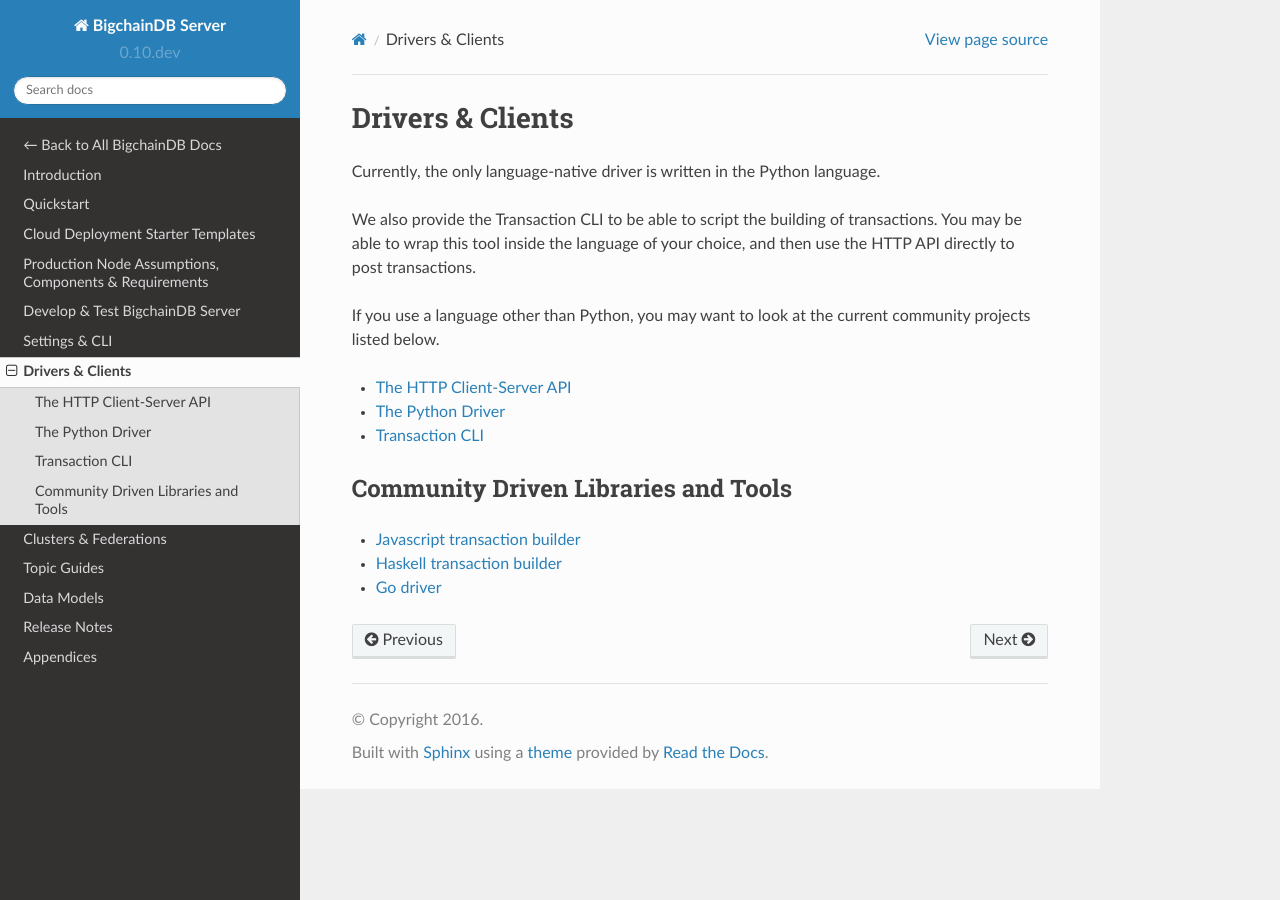
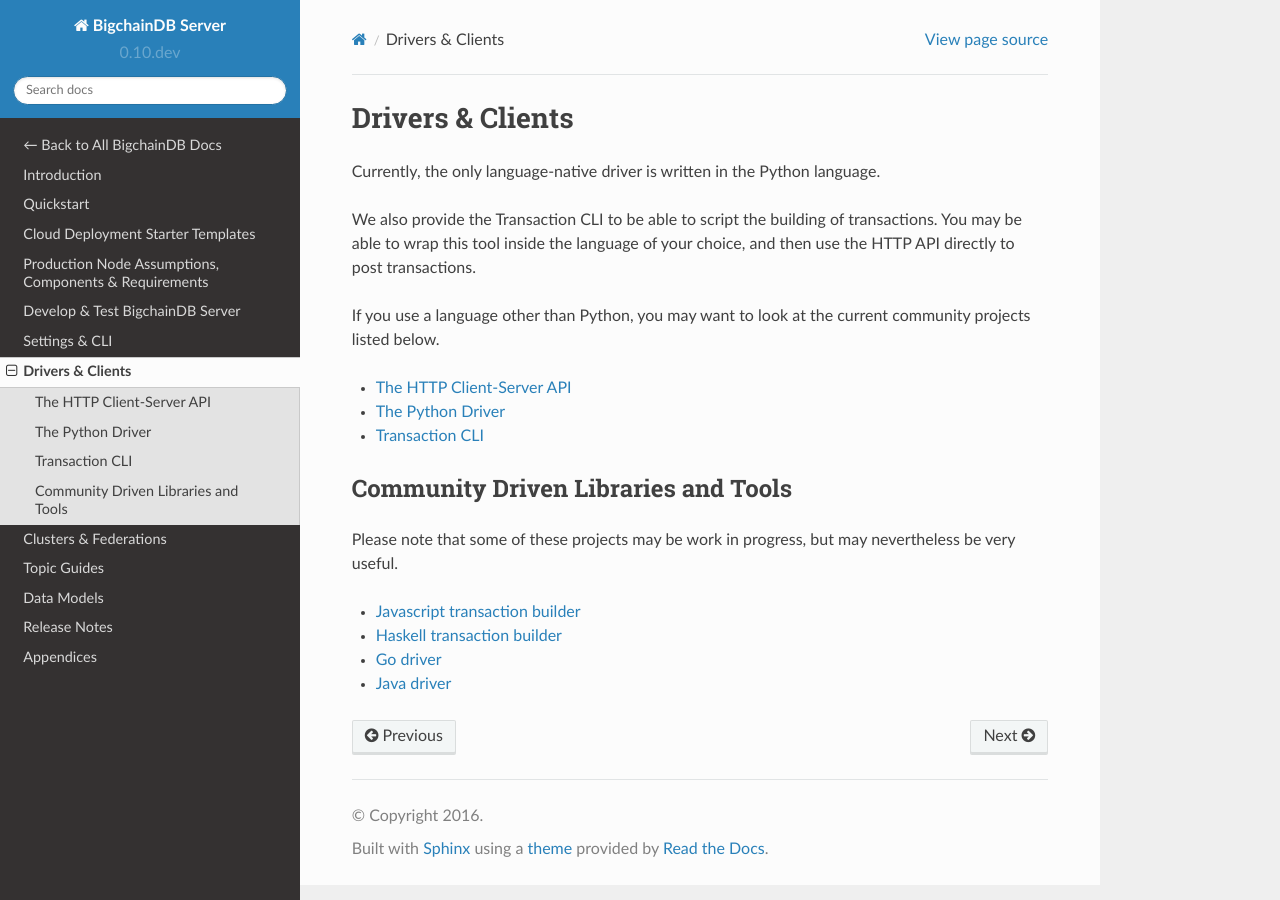
Before and after one commit to bigchaindb/bigchaindb, a Sphinx documentation site: the page built from docs/server/source/drivers-clients/index.rst, in a window 1280 px wide. Built offline with Sphinx 7.4.7 and the Read the Docs theme 2.0.0, drawn with Linux system fonts in a browser that asks for light colours; pages that are not in the unit, such as notebooks, are missing from menus.

Commit message:
Add Java driver link to docs

```diff
--- a/docs/server/source/drivers-clients/index.rst
+++ b/docs/server/source/drivers-clients/index.rst
@@ -21,7 +21,10 @@
 
 Community Driven Libraries and Tools
 ------------------------------------
+Please note that some of these projects may be work in progress, but may
+nevertheless be very useful.
 
 * `Javascript transaction builder <https://github.com/sohkai/js-bigchaindb-quickstart>`_
 * `Haskell transaction builder <https://github.com/libscott/bigchaindb-hs>`_
 * `Go driver <https://github.com/zbo14/envoke/blob/master/bigchain/bigchain.go>`_
+* `Java driver <https://github.com/mgrand/bigchaindb-java-driver>`_
```
